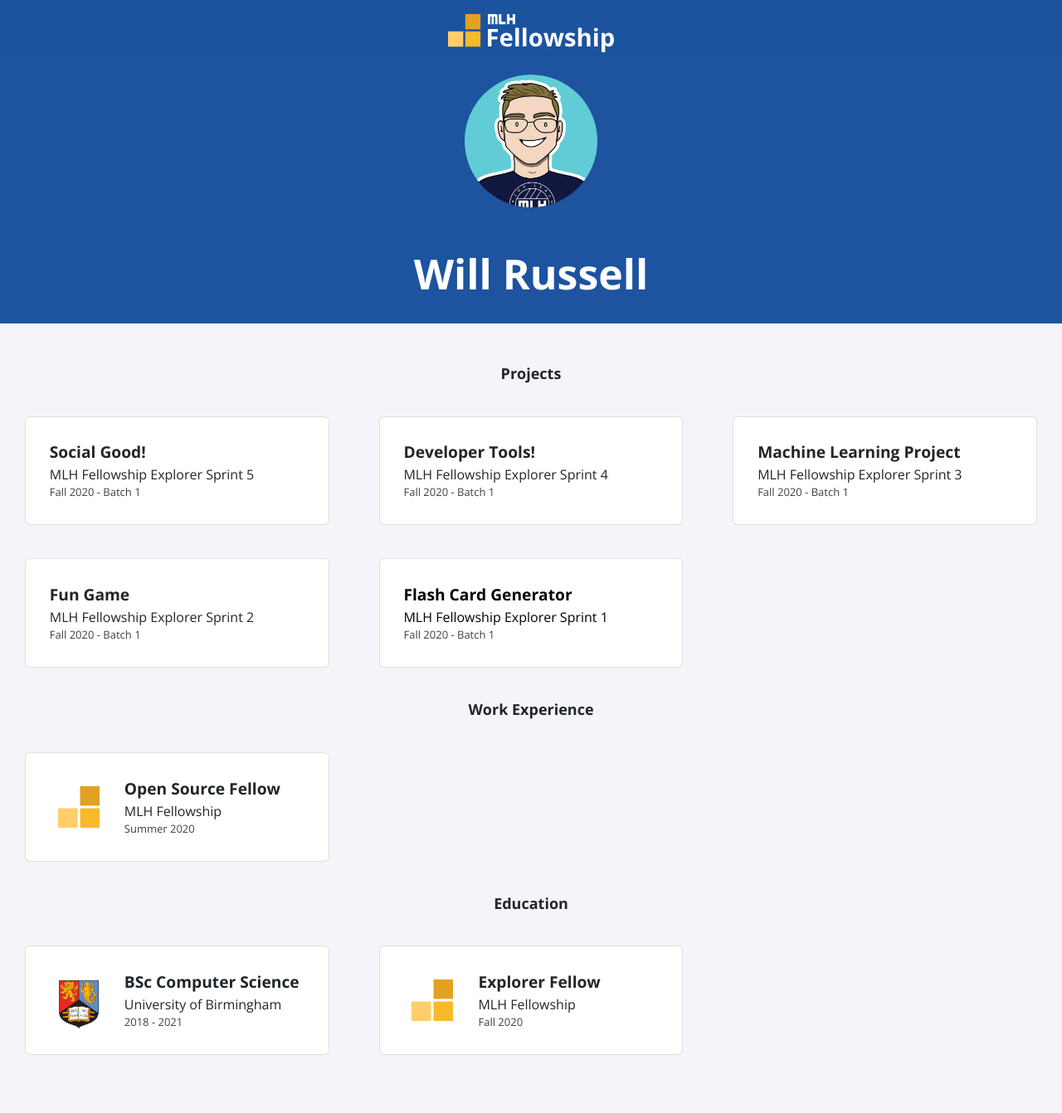
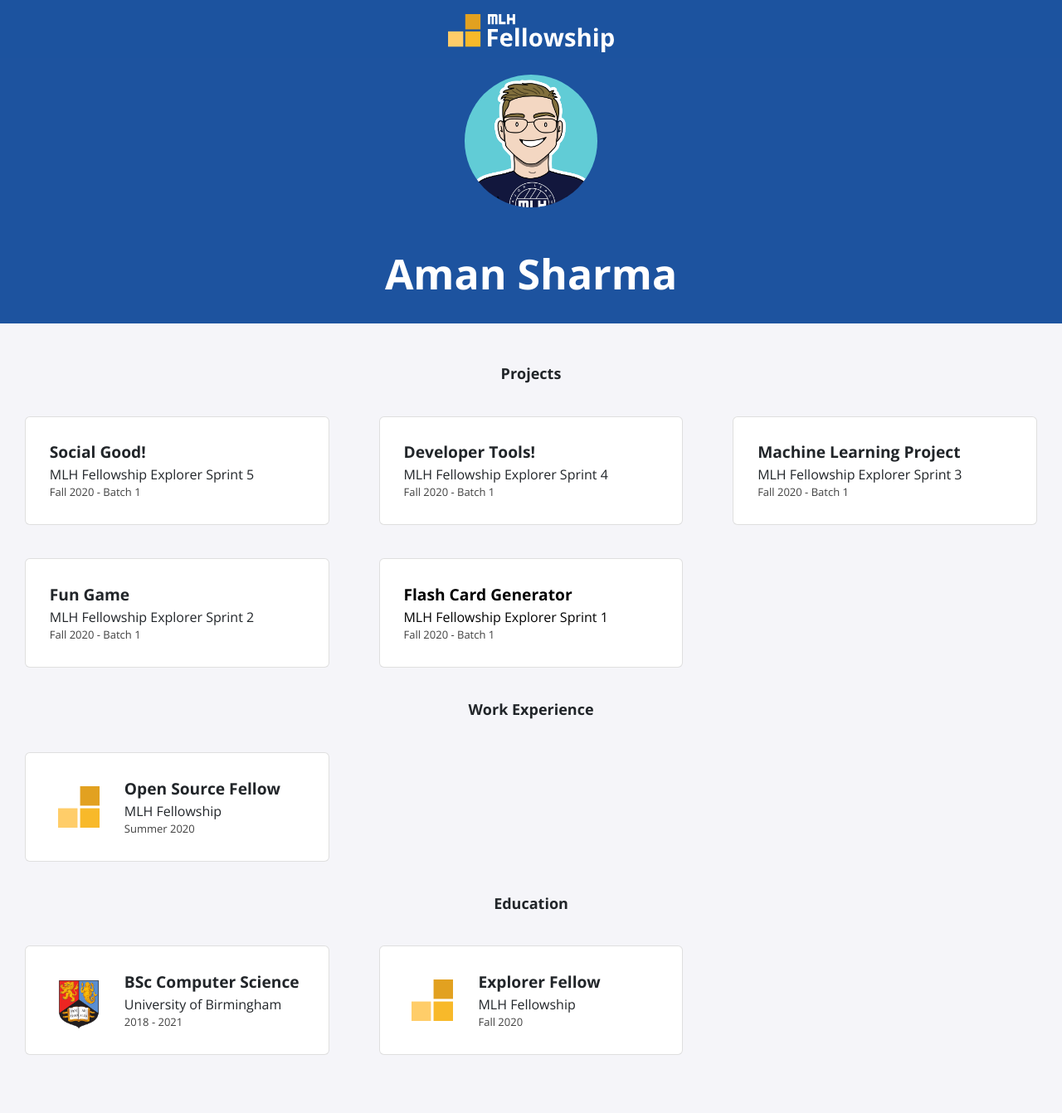
Before and after one commit to amansharma2910/amansharma2910.github.io, a Jekyll site: the page built from index.html, in a window 1280 px wide. Shown: the whole page at 83% size. Built offline with Jekyll 4.4.1, drawn with Linux system fonts in a browser that asks for light colours; nearby versions of some CDN libraries.

Commit message:
Update _config.yml

```diff
--- a/_config.yml
+++ b/_config.yml
@@ -1,13 +1,13 @@
-title: "Will Russell"
-email: fellowship@mlh.io
+title: "Aman Sharma"
+email: amansharma2910@gmail.com
 description: >- # this means to ignore newlines until "baseurl:"
   Write an awesome description for your new site here. You can edit this
   line in _config.yml. It will appear in your document head meta (for
   Google search results) and in your feed.xml site description.
 baseurl: "/"
-url: "/portfolio-template"
-twitter_username: mlhacks
-github_username:  mlh-fellowship
+url: "https://amansharma2910.github.io/"
+twitter_username: amansharma2910
+github_username:  amansharma2910
 
 sass:
   sass_dir: _sass
```
